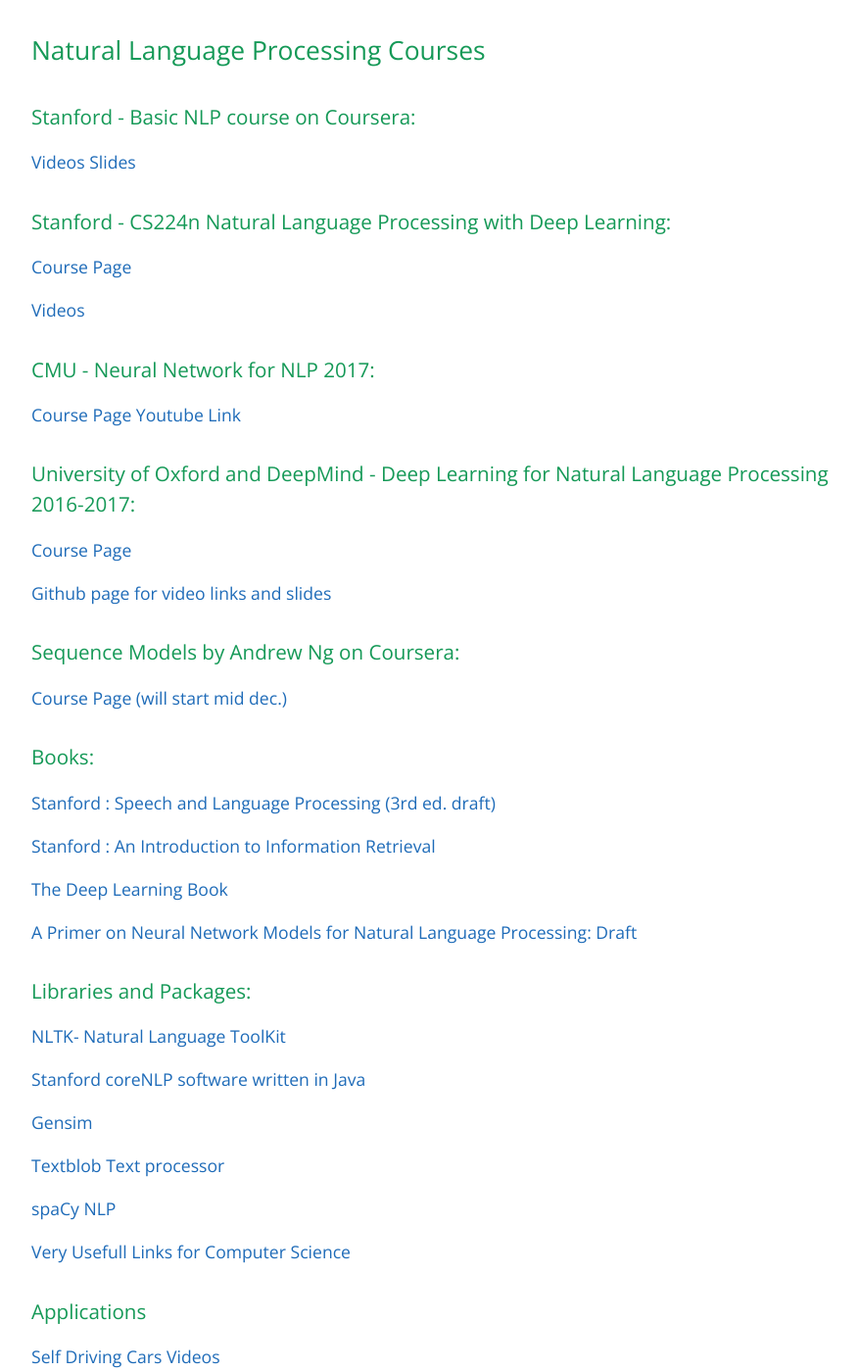
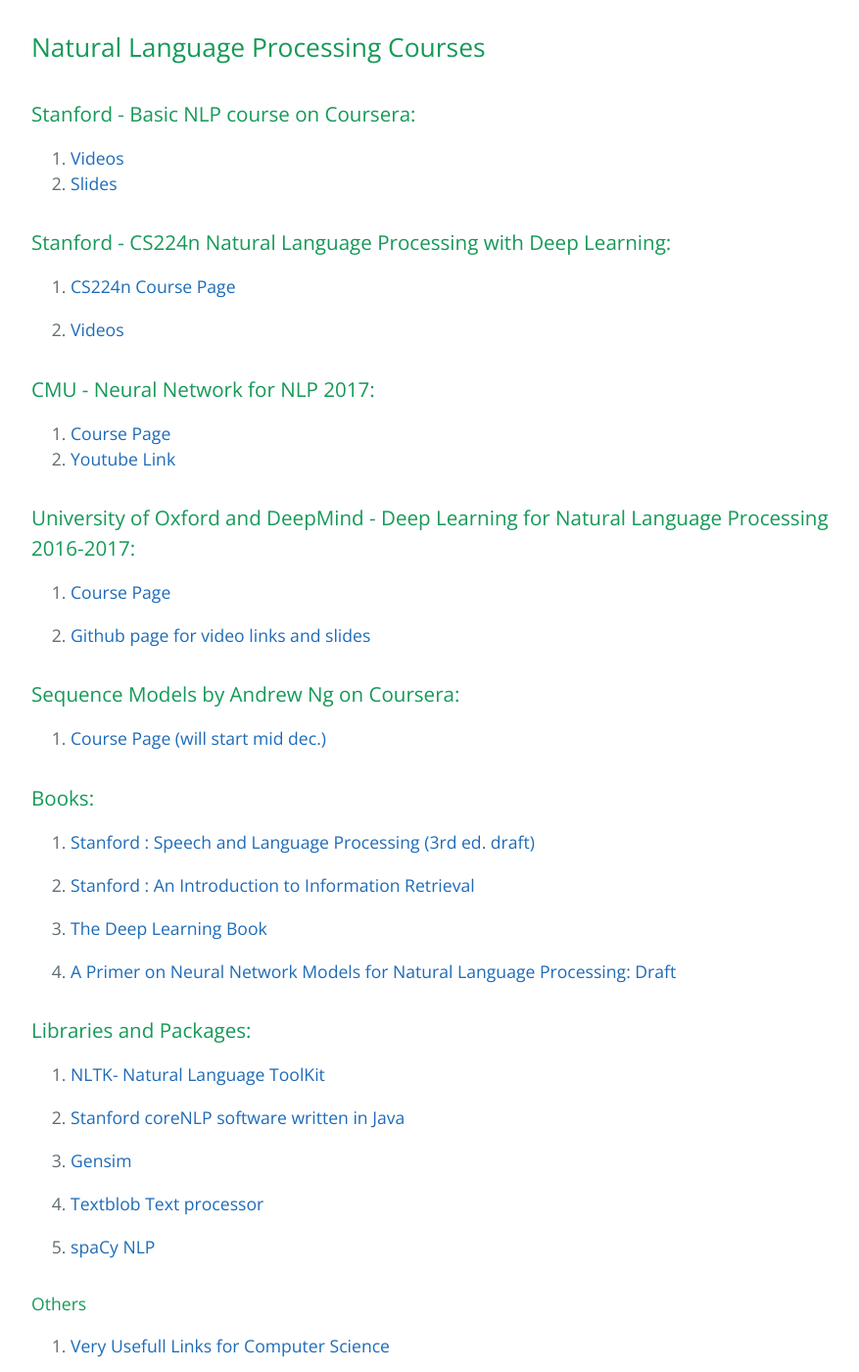
Before and after one commit to abhishekyana/abhishekyana.github.io, a Jekyll site: the page built from links.md, in a window 1280 px wide and 1400 px high, scrolled down 2443 px. Shown: the whole window at 98% size, without its empty margins (192-1069 px from the left). Built offline with Jekyll 4.4.1, drawn with Linux system fonts in a browser that asks for light colours; some of the changed lines change nothing that is shown.

Commit message:
Added links

```diff
--- a/links.md
+++ b/links.md
@@ -67,93 +67,93 @@
 ### LSTMs - Long Short Term Memory:
 #### Theory:
 
-[Christopher Olah's Blog](http://colah.github.io/posts/2015-08-Understanding-LSTMs/)
+1. [Christopher Olah's Blog](http://colah.github.io/posts/2015-08-Understanding-LSTMs/)
 
-[Brandon Rohrer's Video](https://www.youtube.com/watch?v=WCUNPb-5EYI)
+1. [Brandon Rohrer's Video](https://www.youtube.com/watch?v=WCUNPb-5EYI)
 
-[The Deep Learning Book RNN chapter 10](http://www.deeplearningbook.org/contents/rnn.html)
+1. [The Deep Learning Book RNN chapter 10](http://www.deeplearningbook.org/contents/rnn.html)
 
-[Sequence Modeling: Recurrent and Recursive Nets presented by Ian Goodfellow](https://www.youtube.com/watch?v=ZVN14xYm7JA)
+1. [Sequence Modeling: Recurrent and Recursive Nets presented by Ian Goodfellow](https://www.youtube.com/watch?v=ZVN14xYm7JA)
 
-[Vanilla LSTM with Numpy](http://blog.varunajayasiri.com/numpy_lstm.html)
+1. [Vanilla LSTM with Numpy](http://blog.varunajayasiri.com/numpy_lstm.html)
 
-[Hinton's lecture from Neural Netwroks for Machine Learning](https://www.youtube.com/playlist?list=PLoRl3Ht4JOcdU872GhiYWf6jwrk_SNhz9)
+1. [Hinton's lecture from Neural Netwroks for Machine Learning](https://www.youtube.com/playlist?list=PLoRl3Ht4JOcdU872GhiYWf6jwrk_SNhz9)
 
 #### Applications:
-[Gist by Andrej Karpathy](https://gist.github.com/karpathy/d4dee566867f8291f086)
+1. [Gist by Andrej Karpathy](https://gist.github.com/karpathy/d4dee566867f8291f086)
 
-[Sequence Classification with LSTM with Keras](https://machinelearningmastery.com/sequence-classification-lstm-recurrent-neural-networks-python-keras/)
+1. [Sequence Classification with LSTM with Keras](https://machinelearningmastery.com/sequence-classification-lstm-recurrent-neural-networks-python-keras/)
 
-[Text Generation With LSTM with Keras](https://machinelearningmastery.com/text-generation-lstm-recurrent-neural-networks-python-keras/)
+1. [Text Generation With LSTM with Keras](https://machinelearningmastery.com/text-generation-lstm-recurrent-neural-networks-python-keras/)
 
-[Time Series Prediction with LSTM with Keras](https://machinelearningmastery.com/time-series-prediction-lstm-recurrent-neural-networks-python-keras/)
+1. [Time Series Prediction with LSTM with Keras](https://machinelearningmastery.com/time-series-prediction-lstm-recurrent-neural-networks-python-keras/)
 
-[More Keras examples](https://github.com/fchollet/keras/tree/master/examples)
+1. [More Keras examples](https://github.com/fchollet/keras/tree/master/examples)
 
 ## Natural Language Processing Courses
 
 ### Stanford - Basic NLP course on Coursera:
 
-[Videos](https://www.youtube.com/playlist?list=PL6397E4B26D00A269&disable_polymer=true)
-[Slides](https://web.stanford.edu/~jurafsky/NLPCourseraSlides.html)
+1. [Videos](https://www.youtube.com/playlist?list=PL6397E4B26D00A269&disable_polymer=true)
+1. [Slides](https://web.stanford.edu/~jurafsky/NLPCourseraSlides.html)
 
 
 ### Stanford - CS224n Natural Language Processing with Deep Learning:
 
-[Course Page](http://web.stanford.edu/class/cs224n/)
+1. [CS224n Course Page](http://web.stanford.edu/class/cs224n/)
 
-[Videos](https://www.youtube.com/playlist?list=PL3FW7Lu3i5Jsnh1rnUwq_TcylNr7EkRe6)
+1. [Videos](https://www.youtube.com/playlist?list=PL3FW7Lu3i5Jsnh1rnUwq_TcylNr7EkRe6)
 
 
 ### CMU - Neural Network for NLP 2017:
 
-[Course Page](http://www.phontron.com/class/nn4nlp2017/schedule.html)
-[Youtube Link](https://www.youtube.com/playlist?list=PL8PYTP1V4I8ABXzdqtOpB_eqBlVAz_xPT)
+1. [Course Page](http://www.phontron.com/class/nn4nlp2017/schedule.html)
+1. [Youtube Link](https://www.youtube.com/playlist?list=PL8PYTP1V4I8ABXzdqtOpB_eqBlVAz_xPT)
 
 
 ### University of Oxford and DeepMind - Deep Learning for Natural Language Processing 2016-2017:
 
-[Course Page](http://www.cs.ox.ac.uk/teaching/courses/2016-2017/dl/)
+1. [Course Page](http://www.cs.ox.ac.uk/teaching/courses/2016-2017/dl/)
 
-[Github page for video links and slides](https://github.com/oxford-cs-deepnlp-2017/lectures)
+1. [Github page for video links and slides](https://github.com/oxford-cs-deepnlp-2017/lectures)
 
 
 ### Sequence Models by Andrew Ng on Coursera:
 
-[Course Page (will start mid dec.)](https://www.coursera.org/learn/nlp-sequence-models)
+1. [Course Page (will start mid dec.)](https://www.coursera.org/learn/nlp-sequence-models)
 
 
 
 ### Books:
 
-[Stanford : Speech and Language Processing (3rd ed. draft)](https://web.stanford.edu/~jurafsky/slp3/)
+1. [Stanford : Speech and Language Processing (3rd ed. draft)](https://web.stanford.edu/~jurafsky/slp3/)
 
-[Stanford : An Introduction to Information Retrieval](https://nlp.stanford.edu/IR-book/pdf/irbookonlinereading.pdf)
+1. [Stanford : An Introduction to Information Retrieval](https://nlp.stanford.edu/IR-book/pdf/irbookonlinereading.pdf)
 
-[The Deep Learning Book](www.deeplearningbook.org)
+1. [The Deep Learning Book](www.deeplearningbook.org)
 
-[A Primer on Neural Network Models for Natural Language Processing: Draft](http://u.cs.biu.ac.il/~yogo/nnlp.pdf)
+1. [A Primer on Neural Network Models for Natural Language Processing: Draft](http://u.cs.biu.ac.il/~yogo/nnlp.pdf)
 
 
 
 ### Libraries and Packages:
 
-[NLTK- Natural Language ToolKit](http://www.nltk.org/)
+1. [NLTK- Natural Language ToolKit](http://www.nltk.org/)
 
-[Stanford coreNLP software written in Java](https://nlp.stanford.edu/software/)
+1. [Stanford coreNLP software written in Java](https://nlp.stanford.edu/software/)
 
-[Gensim](https://radimrehurek.com/gensim/)
+1. [Gensim](https://radimrehurek.com/gensim/)
 
-[Textblob Text processor](https://textblob.readthedocs.io/en/dev/)
+1. [Textblob Text processor](https://textblob.readthedocs.io/en/dev/)
 
-[spaCy NLP](https://spacy.io)
+1. [spaCy NLP](https://spacy.io)
 
 
-
-[Very Usefull Links for Computer Science](https://github.com/Developer-Y/cs-video-courses/blob/master/README.md#machine-learning)
+#### Others
+1. [Very Usefull Links for Computer Science](https://github.com/Developer-Y/cs-video-courses/blob/master/README.md#machine-learning)
 
 ### Applications
-[Self Driving Cars](https://selfdrivingcars.mit.edu/?lipi=urn%253Ali%253Apage%253Ad_flagship3_pulse_read%253Bq7mMgYx%252FQfW1YjxMmfeunA%253D%253D) [Videos](https://www.youtube.com/playlist?list=PLrAXtmErZgOeiKm4sgNOknGvNjby9efdf&lipi=urn%3Ali%3Apage%3Ad_flagship3_pulse_read%3Bq7mMgYx%2FQfW1YjxMmfeunA%3D%3D)
+1 .[Self Driving Cars](https://selfdrivingcars.mit.edu/?lipi=urn%253Ali%253Apage%253Ad_flagship3_pulse_read%253Bq7mMgYx%252FQfW1YjxMmfeunA%253D%253D) [Videos](https://www.youtube.com/playlist?list=PLrAXtmErZgOeiKm4sgNOknGvNjby9efdf&lipi=urn%3Ali%3Apage%3Ad_flagship3_pulse_read%3Bq7mMgYx%2FQfW1YjxMmfeunA%3D%3D)
 
 <!--
     1111111111
```
